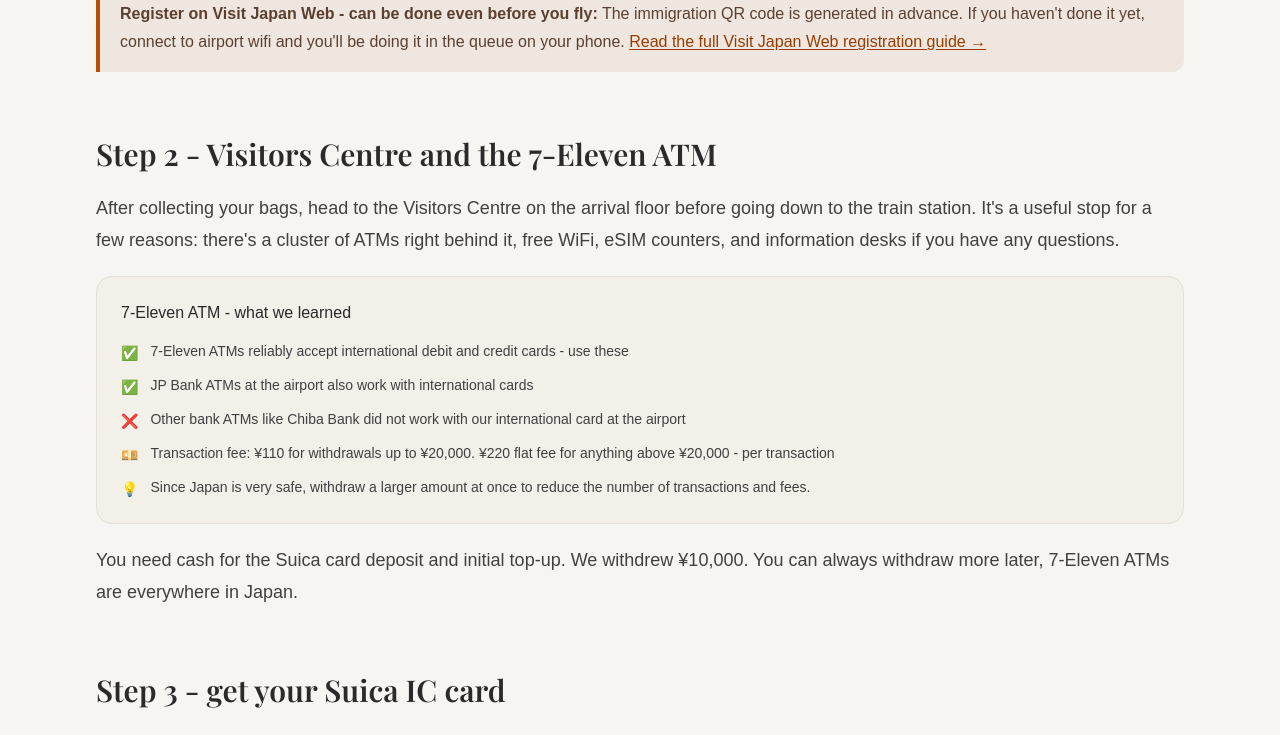
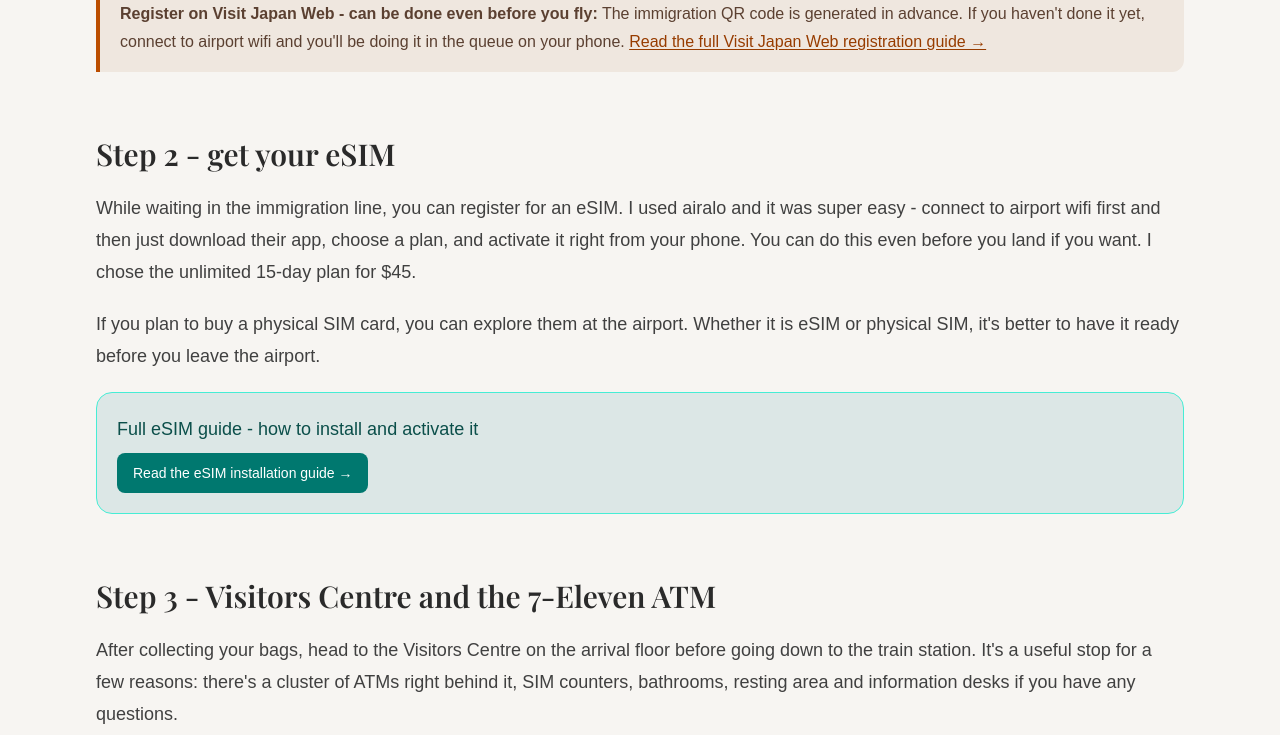
Before and after one commit to dsatyan/deeunbound, a Next.js app: page /travel/destinations/japan/narita-arrival-guide in a window 1280 px wide. Shown: the part 1220-1955 px from the top of the page. Built offline with nearby package versions, Linux system fonts and the light colour scheme; a web font is replaced by a local one.

Commit message:
adding esim details japan

```diff
--- a/app/travel/destinations/japan/narita-arrival-guide/page.tsx
+++ b/app/travel/destinations/japan/narita-arrival-guide/page.tsx
@@ -113,16 +113,44 @@
             </NoteBox>
           </section>
 
+          {/* ── eSIM ── */}
+          <section className="space-y-5 text-lg leading-8 text-neutral-700">
+            <h2 className="font-serif text-3xl font-semibold text-[var(--text)]">
+              Step 2 - get your eSIM
+            </h2>
+            <p>
+              While waiting in the immigration line, you can register for an eSIM. I used airalo and it was super easy -
+              connect to airport wifi first and then just download their app, choose a plan, and activate it right from your phone.
+              You can do this even before you land if you want. I chose the unlimited 15-day plan for $45.
+            </p>
+            <p>
+              If you plan to buy a physical SIM card, you can explore them at the airport. Whether it is eSIM or physical SIM,
+              it's better to have it ready before you leave the airport.
+            </p>
+
+            <div className="rounded-2xl border border-teal-300 bg-[#dce7e6] px-5 py-5">
+              <p className="font-medium text-teal-900 mb-2">
+                Full eSIM guide - how to install and activate it
+              </p>
+              <Link
+                href="/travel/essentials/esim"
+                className="inline-flex items-center gap-2 rounded-lg bg-teal-700 px-4 py-2.5 text-sm font-medium text-white hover:bg-teal-800 transition-colors"
+              >
+                Read the eSIM installation guide →
+              </Link>
+            </div>
+          </section>
+
           {/* ── Visitors Center + ATM ── */}
           <section className="space-y-5">
             <h2 className="font-serif text-3xl font-semibold text-[var(--text)]">
-              Step 2 - Visitors Centre and the 7-Eleven ATM
+              Step 3 - Visitors Centre and the 7-Eleven ATM
             </h2>
             <p className="text-lg leading-8 text-neutral-700">
               After collecting your bags, head to the Visitors Centre on the
               arrival floor before going down to the train station. It's a
               useful stop for a few reasons: there's a cluster of ATMs right
-              behind it, free WiFi, eSIM counters, and information desks if
+              behind it, SIM counters, bathrooms, resting area and information desks if
               you have any questions.
             </p>
 
@@ -171,7 +199,7 @@
           {/* ── Suica ── */}
           <section className="space-y-5 text-lg leading-8 text-neutral-700">
             <h2 className="font-serif text-3xl font-semibold text-[var(--text)]">
-              Step 3 - get your Suica IC card
+              Step 4 - get your Suica IC card
             </h2>
             <p>
               After the ATM, head down to the train station area (basement
@@ -201,7 +229,7 @@
           {/* ── JR Pass note ── */}
           <section className="space-y-5 text-lg leading-8 text-neutral-700">
             <h2 className="font-serif text-3xl font-semibold text-[var(--text)]">
-              Step 4 - JR Pass collection (read this before you assume you can collect anywhere)
+              Step 5 - JR Pass collection (read this before you assume you can collect anywhere)
             </h2>
             <p>
               If you've pre-purchased a JR East Pass or JR Pass, there's a JR
@@ -236,7 +264,7 @@
           {/* ── Transport to Tokyo ── */}
           <section className="space-y-5">
             <h2 className="font-serif text-3xl font-semibold text-[var(--text)]">
-              Step 5 - getting to Tokyo from Narita
+              Step 6 - getting to Tokyo from Narita
             </h2>
             <p className="text-lg leading-8 text-neutral-700">
               Narita is about 60km from central Tokyo. You have four realistic
--- a/app/travel/essentials/esim/page.tsx
+++ b/app/travel/essentials/esim/page.tsx
@@ -275,10 +275,6 @@
                     fix: 'Go to Settings → Cellular → your eSIM line → turn on "Data Roaming". This is off by default on most phones and is the #1 missed step.',
                   },
                   {
-                    problem: "Airplane mode toggle not helping",
-                    fix: "Remove the eSIM and re-add it. In Airalo, your QR code is still there - just scan it again. Your data balance is saved on the carrier side, not the QR code.",
-                  },
-                  {
                     problem: "eSIM plan shows in settings but won't connect",
                     fix: 'Check that you set the eSIM as your default data line. iPhone: Settings → Cellular → Cellular Data → select your eSIM. Android: Settings → Connections → SIM Manager → Mobile Data.',
                   },
@@ -288,7 +284,11 @@
                   },
                   {
                     problem: "Ran out of data mid-trip",
-                    fix: "Airalo lets you top up without buying a new plan. In the app, find your active eSIM and tap 'Top Up'. The new data is added instantly.",
+                    fix: "Airalo lets you top up without buying a new plan. In the app, find your active eSIM and tap 'Top Up'. The new data is added instantly. Again, you need a stable Wi-Fi connection to do this.",
+                  },
+                  {
+                    problem: "Internet not working mid-trip",
+                    fix: "Airalo lets you choose the local network to use. iPhone: Settings → Cellular → select your eSIM. There you see a list of available networks - pick the one with the best coverage for your location. By default it's set to Auto select and it works fine most of the time. But sometimes when it doesn't work, I switch to a different network and it starts working.",
                   },
                 ].map((item) => (
                   <div
@@ -322,24 +322,14 @@
                       'Rename them in Settings so you know which is which - "Home" and "Turkey 2025" is much easier to manage than "Primary" and "Unknown Carrier".',
                   },
                   {
-                    tip: "Keep Wi-Fi Calling on your home line",
-                    detail:
-                      "You can still receive calls and texts on your regular number over Wi-Fi even while using the eSIM for data. Useful for 2FA codes or calls from home.",
-                  },
-                  {
-                    tip: "Don't delete the eSIM after your trip",
-                    detail:
-                      "If you return to the same country, the old eSIM profile may still have data or let you top up cheaply. Delete only when you're sure you won't be back.",
-                  },
-                  {
-                    tip: "Check the APN settings if data won't connect",
-                    detail:
-                      "Airalo's app shows the correct APN settings for each carrier. Copy them into Settings → Cellular → Cellular Data Network if the auto-configuration didn't work.",
-                  },
-                  {
                     tip: "Buy slightly more data than you think you need",
                     detail:
                       "Going from 1 GB to 3 GB usually costs only $2–3 more on Airalo. The stress of watching your data tick down isn't worth the saving.",
+                  },
+                  {
+                    tip: "The signal bars you see aren't always accurate, always test it",
+                    detail:
+                      "Once you are connected, remove wifi and test your connection to make sure it's working well. So many times it has happened that I assumed my eSIM was working but once I stepped outside the building, I realized it wasn't.",
                   },
                 ].map((item) => (
                   <li key={item.tip} className="flex items-start gap-3">
```
